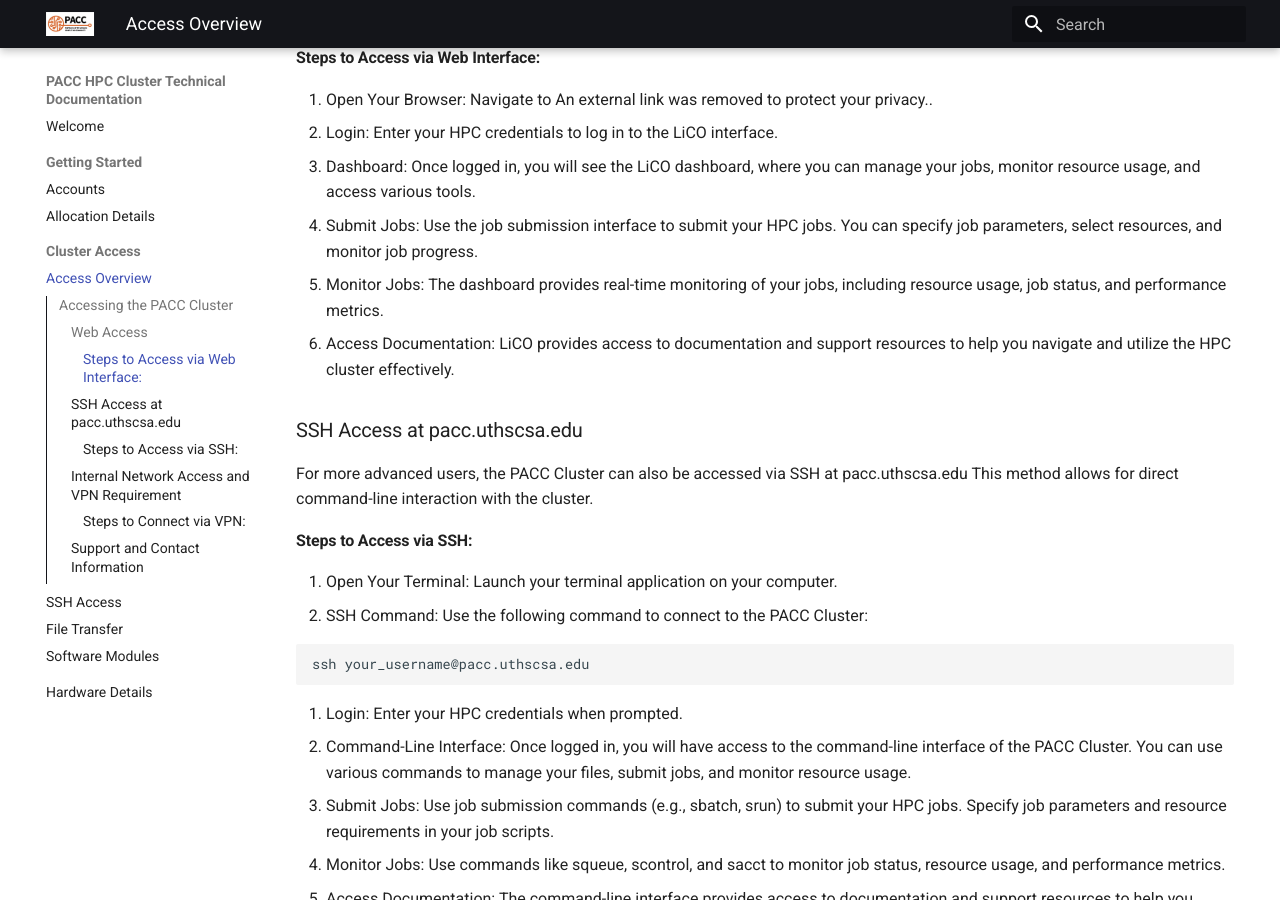
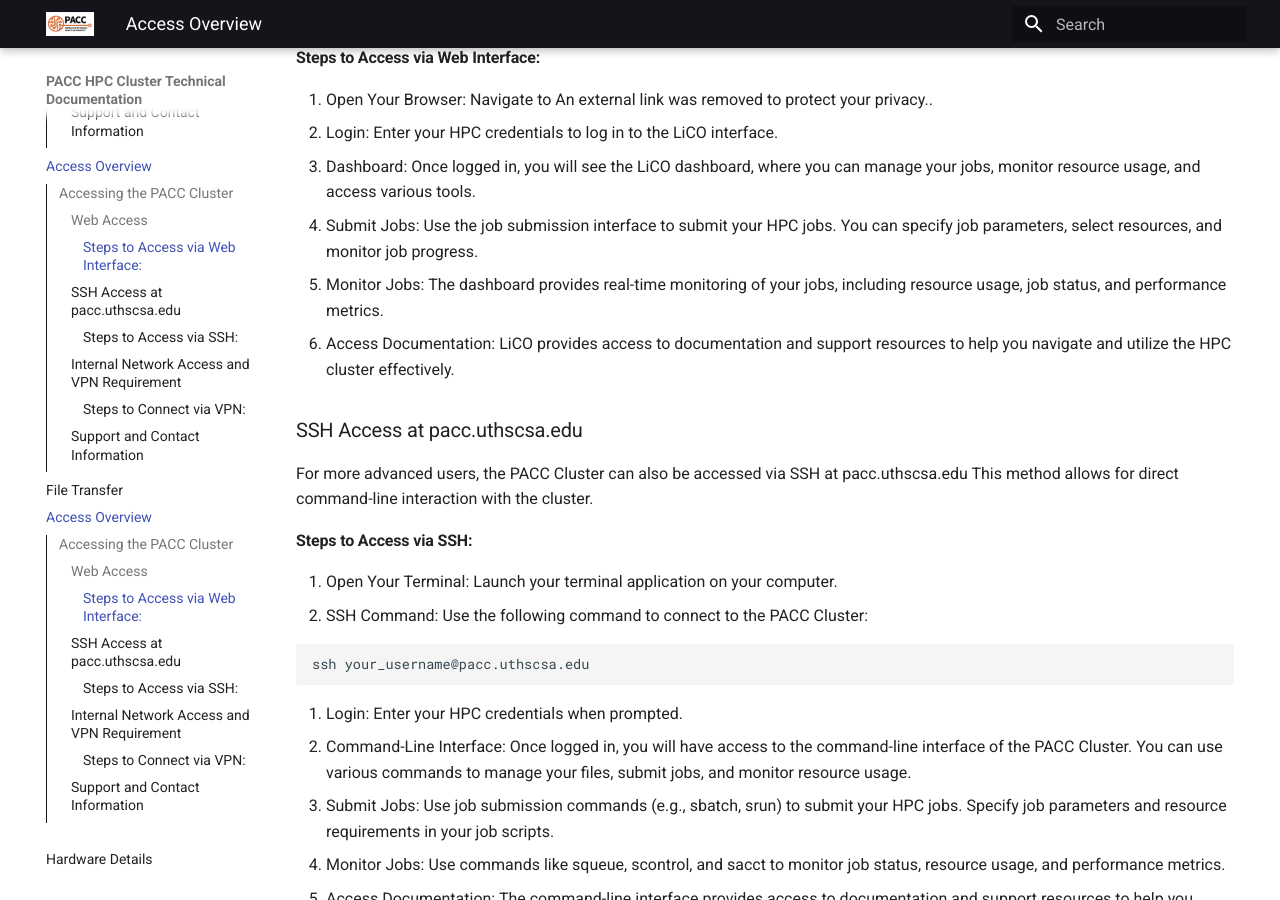
Before and after one commit to aprince-utcloud/Website, an MkDocs documentation site: the page built from docs/cluster/access.md, in a window 1280 px wide and 900 px high, scrolled down 366 px. Built offline with MkDocs 1.6.1 and Material for MkDocs 9.7.7, drawn with Linux system fonts in a browser that asks for light colours.

Commit message:
updated cluster access links

```diff
--- a/mkdocs.yml
+++ b/mkdocs.yml
@@ -42,9 +42,9 @@ nav:
     - Allocation Details: started/allocation.md
   - Cluster Access:
     - Access Overview: cluster/access.md
-    - SSH Access: cluster/ssh.md
-    - File Transfer: custer/transfer.md
-    - Software Modules: cluster/modules.md
+    - SSH Access: cluster/access.md
+    - File Transfer: custer/access.md
+    - Software Modules: cluster/access.md
   - Hardware Details: hardware.md
 
 copyright: UT Health San Antonio  Web Privacy | Links from websites affiliated with UT Health's website (uthscsa.edu) to other websites do not constitute or imply university endorsement of those sites, their content, or products and services associated with those sites. The content on this website is intended to be used for informational purposes only.
```
